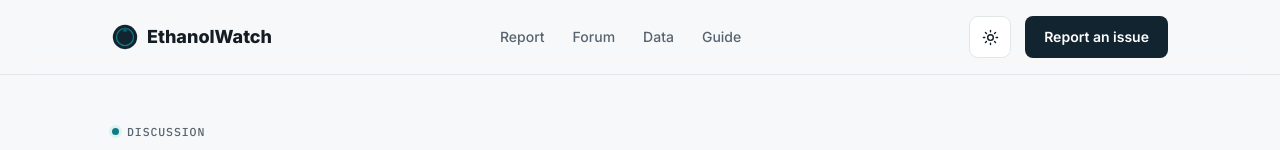
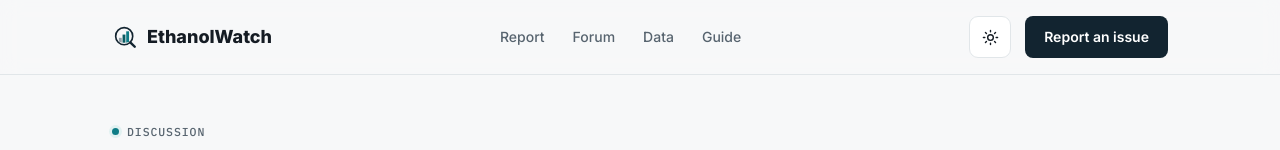
Before and after one commit to Pratik7011/ethanolwatch, a Next.js app: page /forum in a window 1280 px wide. Shown: the top 150 px of the page. Built offline with nearby package versions, Linux system fonts and the light colour scheme; no server answers; the database is empty.

Commit message:
Update Logo.jsx

```diff
--- a/app/components/Logo.jsx
+++ b/app/components/Logo.jsx
@@ -1,9 +1,18 @@
 export default function Logo({ size = 26 }) {
   return (
     <svg width={size} height={size} viewBox="0 0 64 64" style={{ flexShrink: 0 }}>
-      <circle cx="32" cy="32" r="30" fill="var(--navy)" />
-      <circle cx="32" cy="32" r="21" fill="none" stroke="var(--teal)" strokeWidth="3" />
-      <circle cx="32" cy="14" r="5.5" fill="var(--teal-deep)" />
+      <defs>
+        <clipPath id="ew-lens">
+          <circle cx="30" cy="30" r="18" />
+        </clipPath>
+      </defs>
+      <g clipPath="url(#ew-lens)">
+        <rect x="17" y="34" width="7" height="12" fill="var(--ink-faint)" />
+        <rect x="26" y="26" width="7" height="20" fill="var(--teal-deep)" />
+        <rect x="35" y="18" width="7" height="28" fill="var(--teal)" />
+      </g>
+      <circle cx="30" cy="30" r="21" fill="none" stroke="var(--navy)" strokeWidth="4" />
+      <line x1="45" y1="45" x2="56" y2="56" stroke="var(--navy)" strokeWidth="6" strokeLinecap="round" />
     </svg>
   );
 }
```
